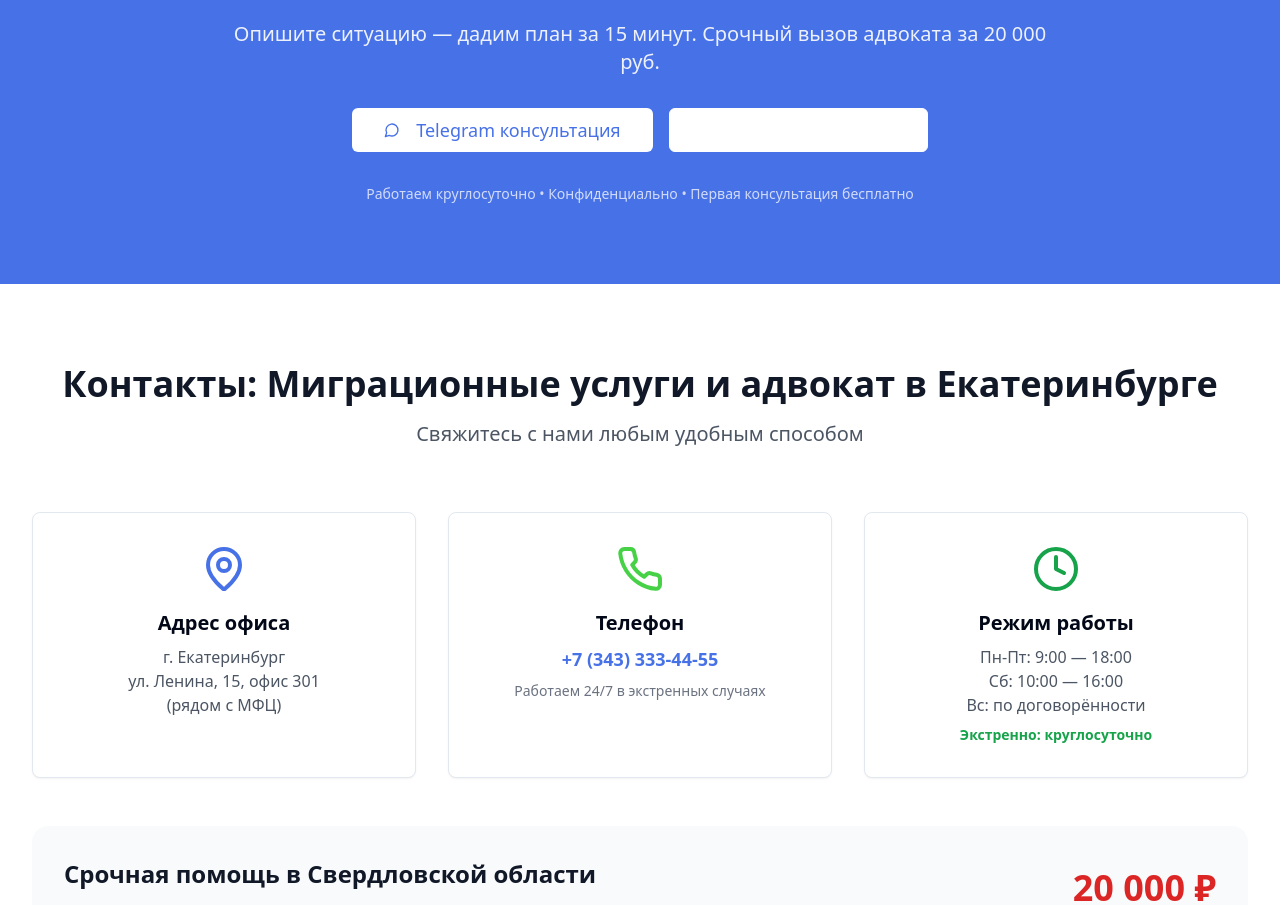
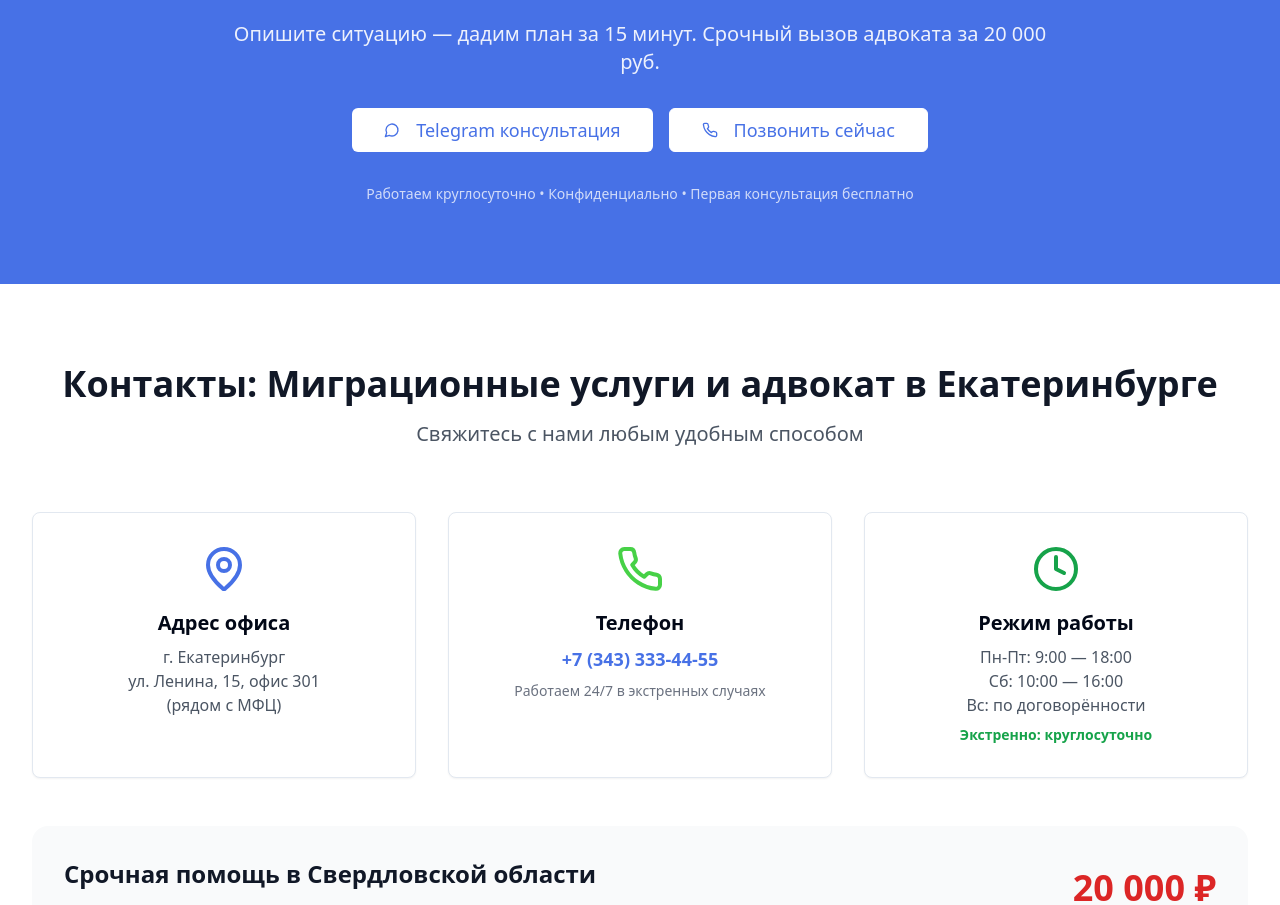
Before and after one commit to pr-poehali-dev/migration-assist-web, a React (Vite) app: page / in a window 1280 px wide. Shown: the part 2845-3750 px from the top of the page. Built offline with nearby package versions, Linux system fonts and the light colour scheme.

Commit message:
feat: Изменение стиля кнопки

```diff
--- a/src/components/ConsultationSection.tsx
+++ b/src/components/ConsultationSection.tsx
@@ -17,7 +17,7 @@ const ConsultationSection = () => {
               Telegram консультация
             </a>
           </Button>
-          <Button variant="outline" size="lg" className="text-lg px-8 border-white text-white hover:bg-white hover:text-primary" asChild>
+          <Button variant="outline" size="lg" className="text-lg px-8 bg-white text-primary border-white hover:bg-gray-100" asChild>
             <a href="https://t.me/migracia_bot" target="_blank" rel="noopener noreferrer">
               <Icon name="Phone" size={20} className="mr-2" />
               Позвонить сейчас
```
